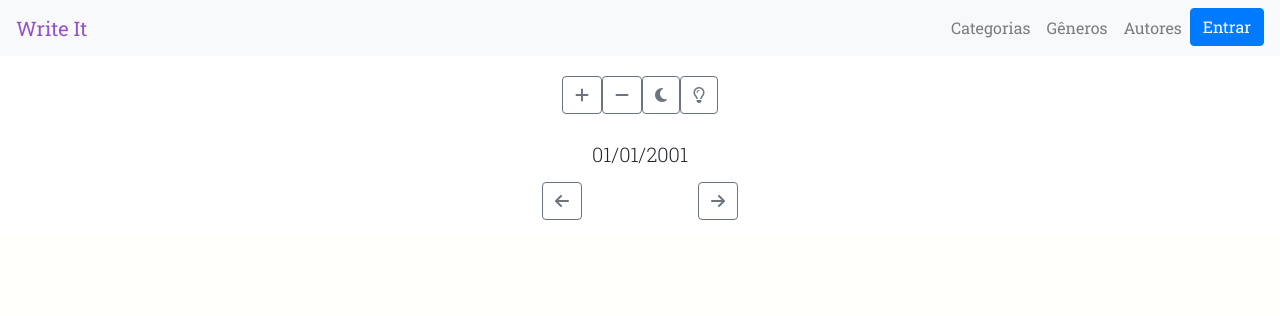
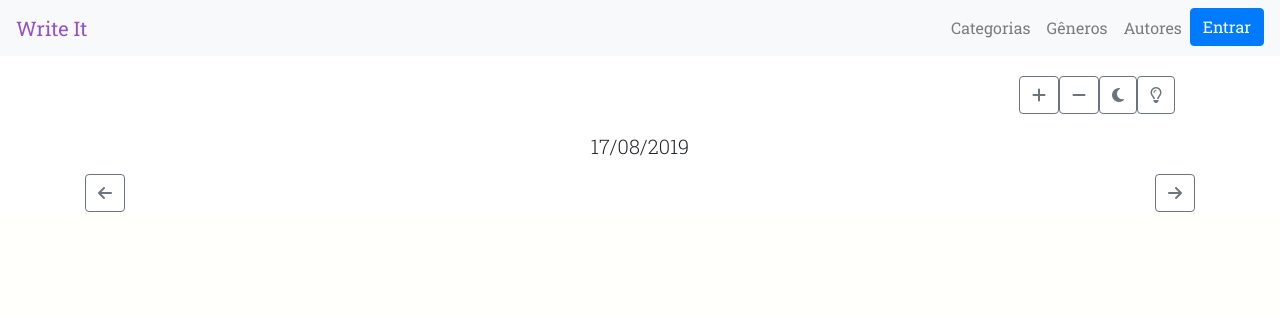
Before and after one commit to G-ferreira/writeit-reborn, a Symfony app: template templates/capitulo/index.html.twig in a window 1280 px wide. Shown: the top 316 px of the page. Run offline with Twig, Linux system fonts and the light colour scheme; the template is opened without the code that fills it, so the values that code supplies are empty; some libraries are stand-ins or nearby versions.

Commit message:
capítulo customização

```diff
--- a/templates/capitulo/index.html.twig
+++ b/templates/capitulo/index.html.twig
@@ -41,11 +41,11 @@
     </style>
 
     <div class="container">
-    <div class="d-flex flex-column bd-highlight mb-3">
-        <div class="d-flex justify-content-center">
-            <div class="d-flex flex-column bd-highlight mb-3">
+{#    <div class="d-flex flex-column bd-highlight mb-3">#}
+{#        <div class="d-flex justify-content-center">#}
+{#            <div class="d-flex flex-column bd-highlight mb-3">#}
 
-                <ul class="nav justify-content-end">
+                <ul class="nav justify-content-end" id="menu-cust">
                     <li class="nav-item">
                         <button class="btn btn-outline-secondary" id="up"><i class="fas fa-plus"></i></button>
                     </li>
@@ -61,11 +61,12 @@
                 </ul>
                 <div id="divContent">
                 <h4>{{ capitulo.getTitulo }}</h4>
-                <h5 class="font-weight-light">01/01/2001</h5>
-
-                <p>
-                    {{ capitulo.getTexto | raw }}
-                </p>
+                <h5 class="font-weight-light">{{ capitulo.getDataPublicacao|date('d/m/Y') }}</h5>
+                    <div id="divFont">
+                        <p>
+                            {{ capitulo.getTexto | raw }}
+                        </p>
+                    </div>
                 </div>
                 <ul class="nav justify-content-between">
                     <li class="nav-item">
@@ -75,9 +76,9 @@
                         <button class="btn btn-outline-secondary" id="escuro"><i class="fas fa-arrow-right"></i></button>
                     </li>
                 </ul>
-            </div>
-        </div>
-    </div>
+{#            </div>#}
+{#        </div>#}
+{#    </div>#}
     </div>
 
     <script type="text/javascript">
@@ -123,7 +124,7 @@
         }
 
         function getSize() {
-            size = $( "p" ).css( "font-size" );
+            size = $( "div#divFont" ).css( "font-size" );
             size = parseInt(size, 10);
             $( "#font-size" ).text(  size  );
         }
@@ -135,14 +136,14 @@
 
             // parse font size, if less than 50 increase font size
             if ((size + 2) <= 50) {
-                $( "p" ).css( "font-size", "+=2" );
+                $( "div#divFont" ).css( "font-size", "+=2" );
                 $( "#font-size" ).text(  size += 2 );
             }
         });
 
         $( "#down" ).on( "click", function() {
             if ((size - 2) >= 12) {
-                $( "p" ).css( "font-size", "-=2" );
+                $( "div#divFont" ).css( "font-size", "-=2" );
                 $( "#font-size" ).text(  size -= 2  );
             }
         });
```
